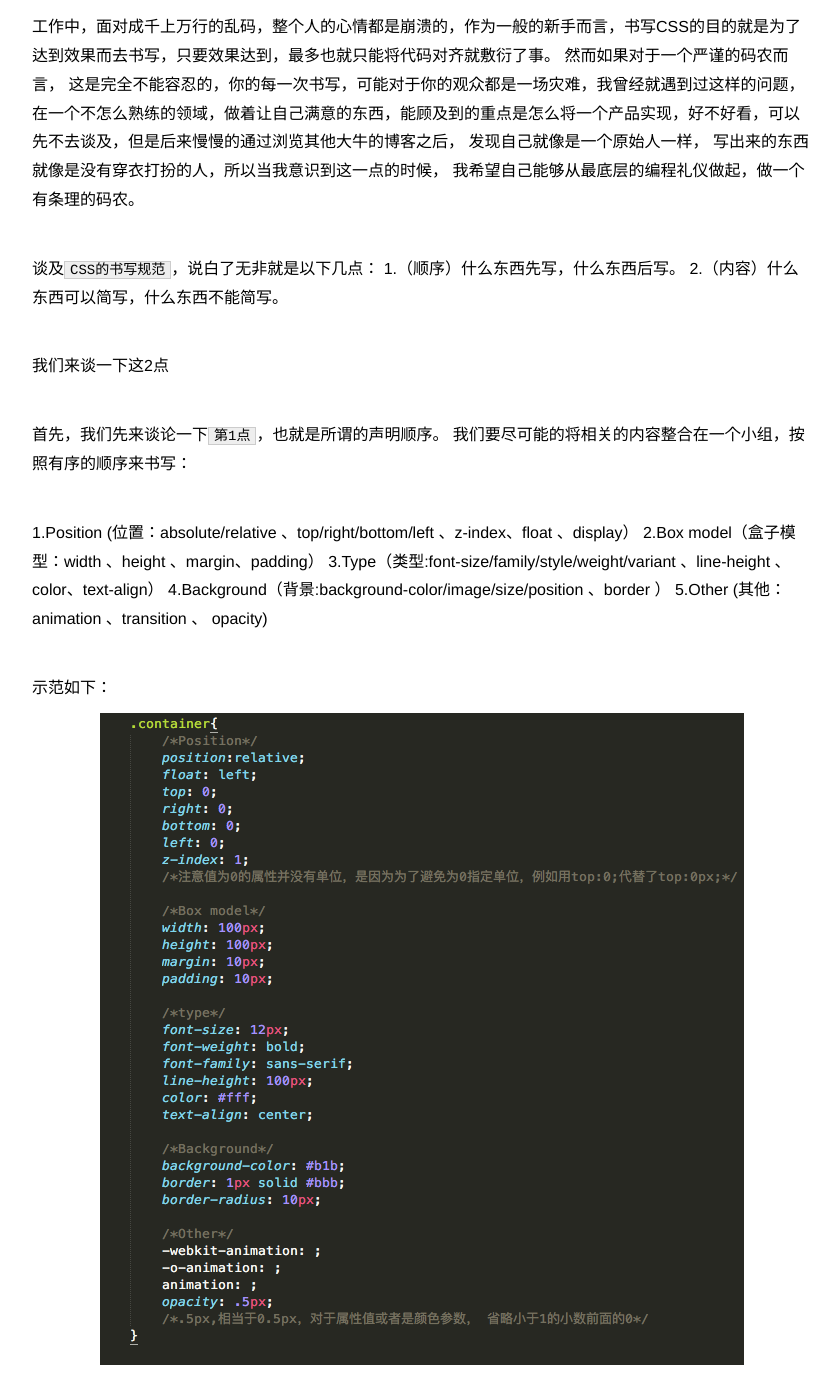
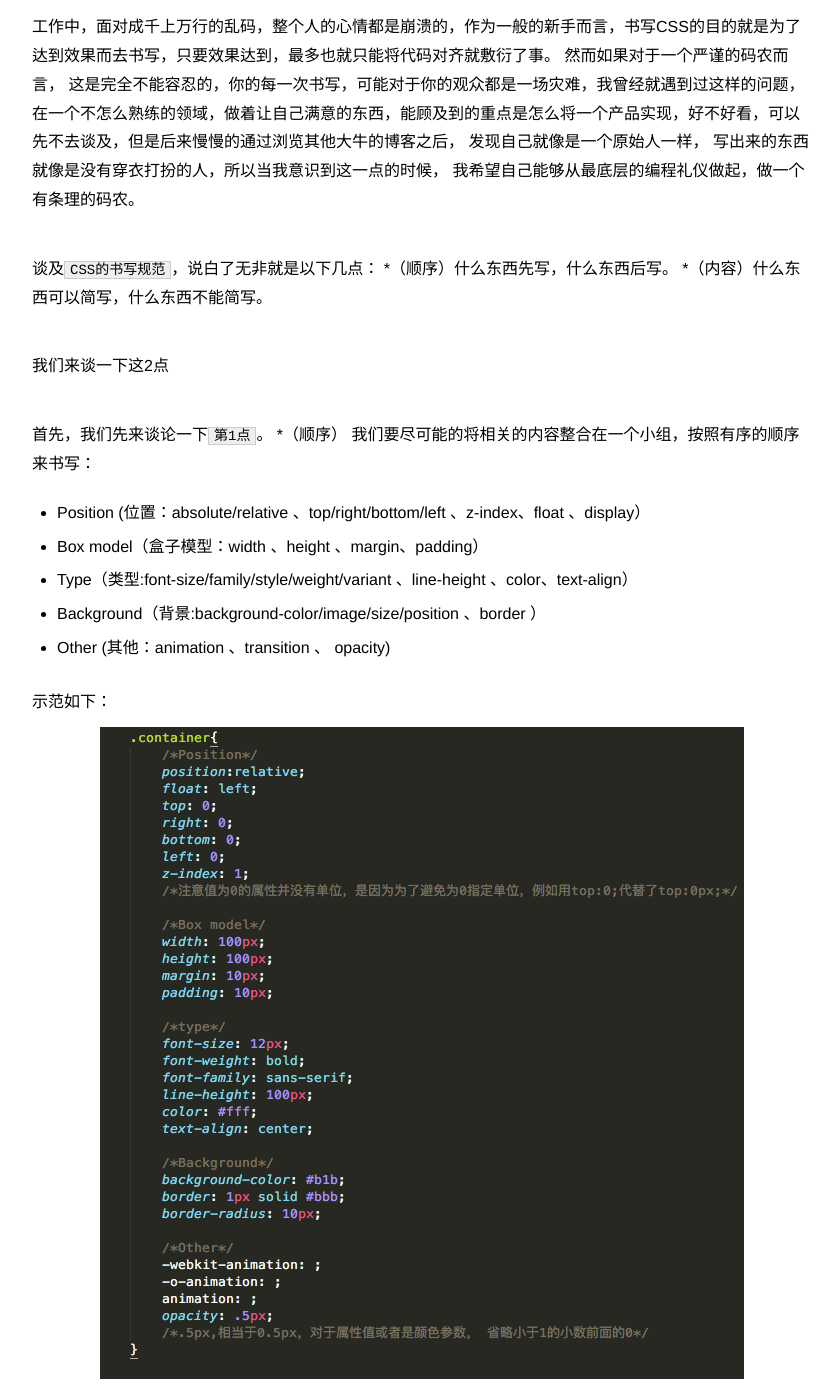
Before and after one commit to baixiaomei/liulang1993.github.io, a Jekyll site: the page built from _posts/2016-05-18-carriage-return-line-feed-new-line-end-file.md, in a window 1280 px wide and 1400 px high, scrolled down 247 px. Shown: the whole window, without its empty margins (218-1057 px from the left). Built offline with Jekyll 4.4.1, drawn with Linux system fonts in a browser that asks for light colours; some of the changed text lies outside the part shown.

Commit message:
CSS样式

```diff
--- a/_posts/2016-05-18-carriage-return-line-feed-new-line-end-file.md
+++ b/_posts/2016-05-18-carriage-return-line-feed-new-line-end-file.md
@@ -12,28 +12,31 @@ category: blog
 
 
 谈及`CSS的书写规范`，说白了无非就是以下几点：
-1.（顺序）什么东西先写，什么东西后写。
-2.（内容）什么东西可以简写，什么东西不能简写。
+*（顺序）什么东西先写，什么东西后写。
+*（内容）什么东西可以简写，什么东西不能简写。
 
 我们来谈一下这2点
 
-首先，我们先来谈论一下`第1点`，也就是所谓的声明顺序。
+首先，我们先来谈论一下`第1点`。
+*（顺序）
 我们要尽可能的将相关的内容整合在一个小组，按照有序的顺序来书写：
-
-1.Position  (位置：absolute/relative 、top/right/bottom/left 、z-index、float 、display）
-2.Box model（盒子模型：width 、height 、margin、padding）
-3.Type（类型:font-size/family/style/weight/variant 、line-height 、color、text-align）
-4.Background（背景:background-color/image/size/position  、border ）
-5.Other  (其他：animation 、transition 、 opacity)
-
+<ul>
+    <li>Position (位置：absolute/relative 、top/right/bottom/left 、z-index、float 、display）</li>
+    <li>Box model（盒子模型：width 、height 、margin、padding）</li>
+    <li>Type（类型:font-size/family/style/weight/variant 、line-height 、color、text-align）</li>
+    <li>Background（背景:background-color/image/size/position  、border ）</li>
+    <li>Other (其他：animation 、transition 、 opacity)</li>
+</ul>
 示范如下：
 ![正确写法效果图](/images/vvimg/顺序1.png "Title")
 
 以上为基本常用的属性， 至于顺序大家就可以参照以上的顺序进行书写。
 
 
-聊完了基本的顺序之后，我们可以开始聊一聊`第二点`，哪些内容我们是可以简写，从而提高效率的方式。
+2.聊完了基本的顺序之后，我们可以开始聊一聊`第2点`
+*（内容）
 
-当我们需要显示所有值得情况下， 应当尽量限制用简写的方式来声明，以上bad example 为常见的滥用简写属性声明的情况，大多数情况下， 我们不需要为简写形式的属性声明指定所有的值，在必要的时候，进行使用，例如margin-top，margin-right，margin-bottom，margin-left,堆放了4个margin值，显得不都简洁，内容繁多，这时，我们可以通过一个margin: 同时设定4个值，从以上的例子向我们说明了，我们要学会使用简写的同时，还要避免过多的使用简写的方式， 否则会导致代码混乱。并且对属性值带来不必要的覆盖，引发副作用。
+当我们需要显示所有值得情况下， 应当尽量限制用简写的方式来声明，以上bad example 为常见的滥用简写属性声明的情况，大多数情况下， 我们不需要为简写形式的属性声明指定所有的值，在必要的时候，进行使用。
+例如margin-top，margin-right，margin-bottom，margin-left,堆放了4个margin值，显得不都简洁，内容繁多，这时，我们可以通过一个margin: 同时设定4个值，从以上的例子向我们说明了，我们要学会使用简写的同时，还要避免过多的使用简写的方式， 否则会导致代码混乱。并且对属性值带来不必要的覆盖，引发副作用。
 
 ![正确写法效果图](/images/vvimg/顺序2.png "Title")
```
